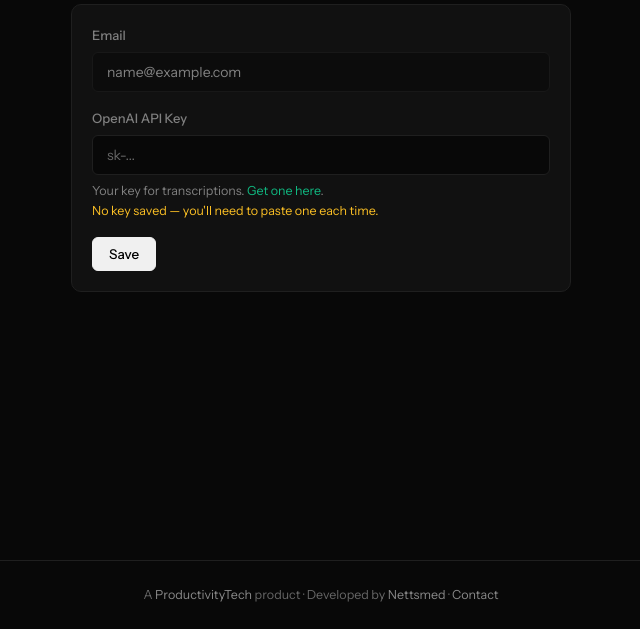
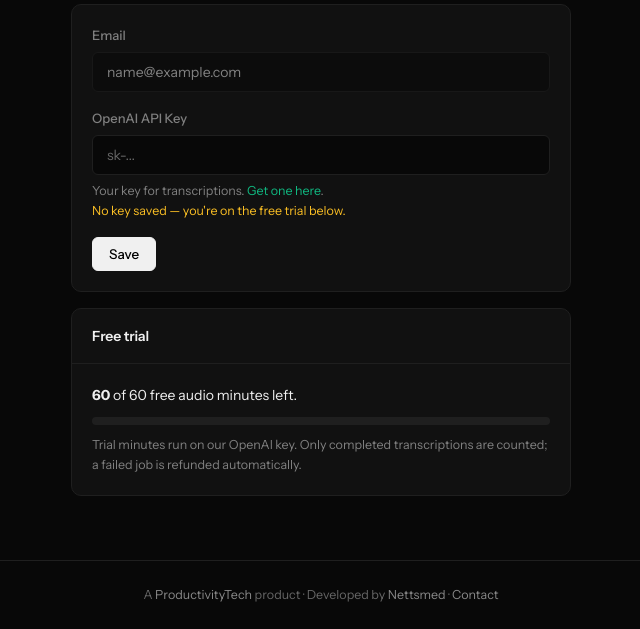
Before and after one commit to Sinfjell/podcast-txt, a Flask app: page /settings in a window 1280 px wide. Shown: the part 171-800 px from the top of the page, without its empty margins (319-959 px from the left). Run offline with Flask 3, Linux system fonts and the light colour scheme; the visitor is signed in with stand-in values (Sample User, id 1); data comes from the database, SQL or seed files in the repository.

Commit message:
feat: meter the trial key with per-user and global caps [podskrift]
Setting OPENAI_API_KEY used to be an open wallet: User.get_openai_key()
handed the global key to every account with no key of its own, uncounted
and uncapped, and _user_has_api_key() reported True for all of them.

Audio seconds are now reserved against a per-account allowance before any
request reaches Whisper, and a global ceiling bounds what the service can
spend no matter how many accounts sign up -- the per-user cap alone bounds
nothing, since signups are free.

- resolve_openai_key() returns (key, source) so callers know whose money
  they are spending. A user's own key always wins and is never metered.
- trial_reserve() is a single conditional UPDATE. Podskrift runs two
  gunicorn workers, so a threading.Lock would guard one process and let
  the other through; both caps are evaluated inside the statement.
- The feed's duration is only an estimate, so trial_reconcile_task()
  corrects it against the real audio after download but BEFORE the first
  chunk is uploaded. An episode that does not fit costs us bandwidth,
  never API spend.
- Failed and stale tasks refund their reservation. The claim is a
  conditional UPDATE on the task, so the worker thread and the stale
  sweeper cannot both hand the same minutes back.
- Settings shows the meter; an exhausted trial reads as "no key", which
  puts the add-your-key prompt in front of the people who hit the wall.
- ops/trial-usage.sh reports what the trial has actually cost.

Trial stays off until OPENAI_API_KEY is set. Defaults: 60 min/account,
600 min total (~$3.60 ceiling), 180 min per episode.

Co-Authored-By: Claude Opus 5 <noreply@anthropic.com>

```diff
--- a/app.py
+++ b/app.py
@@ -33,10 +33,11 @@ from dotenv import load_dotenv
 from openai import OpenAI, APIConnectionError, APITimeoutError
 from pydub import AudioSegment
 
-from sqlalchemy import event as sa_event
+from sqlalchemy import event as sa_event, text
 from sqlalchemy.engine import Engine
 
-from models import db, User, SavedFeed, TranscriptionTask, TASK_COLUMN_MIGRATIONS
+from models import (db, User, SavedFeed, TranscriptionTask,
+                    TASK_COLUMN_MIGRATIONS, USER_COLUMN_MIGRATIONS)
 
 load_dotenv()
 
@@ -138,13 +139,8 @@ SUPPORTED_LANGUAGES = [
 VALID_LANGUAGE_CODES = {code for code, _ in SUPPORTED_LANGUAGES}
 
 
-def get_openai_client(user=None):
-    """Get OpenAI client using user's key or global fallback."""
-    key = None
-    if user and hasattr(user, 'get_openai_key'):
-        key = user.get_openai_key()
-    if not key:
-        key = GLOBAL_OPENAI_KEY
+def build_openai_client(key):
+    """Wrap a raw key in a configured OpenAI client, or None if there is no key."""
     if not key:
         return None
     return OpenAI(
@@ -152,6 +148,192 @@ def get_openai_client(user=None):
         timeout=WHISPER_TIMEOUT_SECONDS,
         max_retries=WHISPER_MAX_RETRIES,
     )
+
+
+def get_openai_client(user=None):
+    """Get an OpenAI client for `user`, falling back to the global trial key.
+
+    Callers that spend money must use resolve_openai_key() instead, so they
+    learn WHICH key they got and can meter the trial one.
+    """
+    return build_openai_client(resolve_openai_key(user)[0])
+
+
+# ---------------------------------------------------------------------------
+# Trial metering
+# ---------------------------------------------------------------------------
+#
+# A user with their own OpenAI key spends their own quota and is never metered.
+# Everyone else transcribes on OUR key, which is real money -- so every second
+# of audio is reserved against a per-account allowance before any request
+# reaches Whisper, and a global ceiling caps what the whole service can spend
+# no matter how many accounts exist.
+
+
+def _env_minutes(name, default):
+    """Read a minutes-valued env var, falling back to `default` on junk."""
+    try:
+        return max(0, int(float(os.getenv(name, default))))
+    except (TypeError, ValueError):
+        return int(default)
+
+
+#: Free audio minutes granted to an account with no key of its own.
+TRIAL_DEFAULT_SECONDS = _env_minutes('TRIAL_MINUTES', 60) * 60
+#: Hard ceiling on trial minutes across ALL accounts. Without this, the per-user
+#: cap bounds nothing -- signups are free, so N accounts cost N x the grant.
+TRIAL_GLOBAL_SECONDS = _env_minutes('TRIAL_GLOBAL_MINUTES', 600) * 60
+#: What to reserve when the feed publishes no itunes:duration. Reconciled
+#: against the real duration after download, before a single Whisper call.
+TRIAL_UNKNOWN_ESTIMATE_SECONDS = _env_minutes('TRIAL_UNKNOWN_ESTIMATE_MINUTES', 30) * 60
+#: Longest single episode the trial will take on, so one four-hour interview
+#: cannot swallow an entire allowance in one go.
+TRIAL_MAX_EPISODE_SECONDS = _env_minutes('TRIAL_MAX_EPISODE_MINUTES', 180) * 60
+#: Kill switch. Set TRIAL_ENABLED=0 to stop handing out our key entirely.
+TRIAL_ENABLED = os.getenv('TRIAL_ENABLED', '1').strip().lower() not in ('0', 'false', 'no', 'off')
+
+
+class TrialExhausted(Exception):
+    """Raised when a job would cost more trial allowance than is left."""
+
+
+def trial_available():
+    """Is there a trial to hand out at all?"""
+    return bool(TRIAL_ENABLED and GLOBAL_OPENAI_KEY and TRIAL_DEFAULT_SECONDS > 0)
+
+
+def trial_status(user):
+    """(limit, used, remaining) trial seconds for `user`."""
+    limit = user.trial_seconds_limit
+    if limit is None:
+        limit = TRIAL_DEFAULT_SECONDS
+    used = user.trial_seconds_used or 0
+    return limit, used, max(0, limit - used)
+
+
+def trial_global_used_seconds():
+    """Trial seconds spent across every account."""
+    return int(db.session.execute(text(
+        'SELECT COALESCE(SUM(trial_seconds_used), 0) FROM users'
+    )).scalar() or 0)
+
+
+def resolve_openai_key(user):
+    """Return (key, source) where source is 'user', 'trial', or None.
+
+    A user's own key always wins -- it costs us nothing and has no cap.
+    """
+    own = getattr(user, 'openai_api_key', None) if user is not None else None
+    if own:
+        return own, 'user'
+    if trial_available():
+        return GLOBAL_OPENAI_KEY, 'trial'
+    return None, None
+
+
+def trial_reserve(user_id, seconds):
+    """Atomically reserve `seconds` of allowance. True only if granted.
+
+    Deliberately one statement. Podskrift runs two gunicorn workers, so a
+    threading.Lock would guard one process and let the other one through;
+    SQLite serialises the write, and both the per-user cap and the global
+    ceiling are evaluated inside it. Two parallel starts therefore cannot
+    both be told there is room that only one of them can have.
+    """
+    seconds = int(math.ceil(seconds))
+    if seconds <= 0:
+        return True
+    result = db.session.execute(text("""
+        UPDATE users
+           SET trial_seconds_used = COALESCE(trial_seconds_used, 0) + :n
+         WHERE id = :uid
+           AND COALESCE(trial_seconds_used, 0) + :n
+               <= COALESCE(trial_seconds_limit, :default_limit)
+           AND (SELECT COALESCE(SUM(trial_seconds_used), 0) FROM users) + :n
+               <= :global_limit
+    """), {'n': seconds, 'uid': user_id,
+           'default_limit': TRIAL_DEFAULT_SECONDS,
+           'global_limit': TRIAL_GLOBAL_SECONDS})
+    db.session.commit()
+    return result.rowcount == 1
+
+
+def trial_release(user_id, seconds):
+    """Hand back reserved seconds that were never spent."""
+    seconds = int(seconds)
+    if seconds <= 0:
+        return
+    db.session.execute(text("""
+        UPDATE users
+           SET trial_seconds_used = MAX(0, COALESCE(trial_seconds_used, 0) - :n)
+         WHERE id = :uid
+    """), {'n': seconds, 'uid': user_id})
+    db.session.commit()
+
+
+def _claim_task_charge(task_id, expected, new):
+    """Move a task's reserved amount from `expected` to `new`. True if we won.
+
+    The worker thread and the stale sweeper can both try to settle the same
+    task; only the one that moves this column may move the user's balance.
+    """
+    result = db.session.execute(text("""
+        UPDATE transcription_tasks
+           SET trial_seconds_charged = :new
+         WHERE id = :tid AND trial_seconds_charged = :expected
+    """), {'tid': task_id, 'new': int(new), 'expected': int(expected)})
+    db.session.commit()
+    return result.rowcount == 1
+
+
+def trial_refund_task(task):
+    """Refund a failed task's reservation. Safe to call repeatedly."""
+    charged = task.trial_seconds_charged
+    if not charged or charged <= 0:
+        return 0
+    user_id = task.user_id
+    if not _claim_task_charge(task.id, charged, 0):
+        return 0
+    trial_release(user_id, charged)
+    return charged
+
+
+def trial_reconcile_task(task_id, actual_seconds):
+    """Match a task's reservation to the audio we actually downloaded.
+
+    Runs after the download but BEFORE the first Whisper call, so an episode
+    that turns out longer than the feed claimed costs us bandwidth, never API
+    spend. Raises TrialExhausted when the real length will not fit.
+    """
+    task = db.session.get(TranscriptionTask, task_id)
+    if not task or task.trial_seconds_charged is None:
+        return  # own-key task: nothing is metered
+    reserved = int(task.trial_seconds_charged)
+    actual = int(math.ceil(max(0.0, actual_seconds or 0.0)))
+    user_id = task.user_id
+
+    if TRIAL_MAX_EPISODE_SECONDS and actual > TRIAL_MAX_EPISODE_SECONDS:
+        raise TrialExhausted(
+            f'This episode runs {actual // 60} minutes, past the '
+            f'{TRIAL_MAX_EPISODE_SECONDS // 60}-minute per-episode limit of the free '
+            'trial. Add your own OpenAI API key in Settings to transcribe it.'
+        )
+
+    if actual > reserved:
+        extra = actual - reserved
+        if not trial_reserve(user_id, extra):
+            raise TrialExhausted(
+                f'This episode runs {actual // 60} minutes and your free trial has '
+                'less than that left. Add your own OpenAI API key in Settings to '
+                'keep transcribing.'
+            )
+        if not _claim_task_charge(task_id, reserved, actual):
+            # Someone else settled the task while we were topping up; give the
+            # top-up straight back rather than leaking it against the user.
+            trial_release(user_id, extra)
+    elif actual < reserved:
+        if _claim_task_charge(task_id, reserved, actual):
+            trial_release(user_id, reserved - actual)
 
 
 # ---------------------------------------------------------------------------
@@ -521,6 +703,10 @@ def transcribe_audio(audio_file, task_id, openai_client, language=None):
         if len(audio_chunks) > 1:
             audio_duration *= len(audio_chunks)
 
+    # Last point at which refusing is still free: everything below this line
+    # bills OpenAI.
+    trial_reconcile_task(task_id, audio_duration)
+
     _update_task(
         task_id,
         status='transcribing',
@@ -946,7 +1132,7 @@ def settings():
         flash(message, 'warning' if caveat else 'success')
         return redirect(url_for('settings'))
 
-    return render_template('settings.html')
+    return render_template('settings.html', trial=_trial_context())
 
 
 # ---------------------------------------------------------------------------
@@ -1017,11 +1203,34 @@ def use_feed(feed_id):
     )
 
 
+def _trial_context():
+    """Trial figures for the templates, or None when there is no trial."""
+    if not (trial_available() and current_user.is_authenticated):
+        return None
+    limit, used, remaining = trial_status(current_user)
+    return {
+        'limit_minutes': limit // 60,
+        'used_minutes': used // 60,
+        'remaining_minutes': remaining // 60,
+        'exhausted': remaining <= 0,
+        'on_own_key': bool(current_user.openai_api_key),
+    }
+
+
 def _user_has_api_key():
-    """Check if current user has an API key available (own key or global fallback)."""
-    if current_user.is_authenticated and current_user.openai_api_key:
+    """Can the current user actually start a transcription right now?
+
+    True on their own key, or on trial allowance they still have left. An
+    exhausted trial counts as no key, which is what puts the "add your key"
+    prompt in front of exactly the people who need to see it.
+    """
+    if not current_user.is_authenticated:
+        return False
+    if current_user.openai_api_key:
         return True
-    return bool(GLOBAL_OPENAI_KEY)
+    if trial_available():
+        return trial_status(current_user)[2] > 0
+    return False
 
 
 # ---------------------------------------------------------------------------
@@ -1036,7 +1245,8 @@ def index():
             user_id=current_user.id
         ).order_by(SavedFeed.created_at.desc()).limit(5).all()
     return render_template('index.html', saved_feeds=saved_feeds,
-                           languages=SUPPORTED_LANGUAGES)
+                           languages=SUPPORTED_LANGUAGES,
+                           trial=_trial_context())
 
 
 @app.route('/parse_rss', methods=['POST'])
@@ -1114,31 +1324,60 @@ def start_transcription():
             'duration_min': episode.get('duration_min'),
         }
 
-    openai_client = get_openai_client(current_user)
-    if not openai_client:
+    api_key, key_source = resolve_openai_key(current_user)
+    if not api_key:
         return jsonify({
             'error': 'No OpenAI API key configured. Add your key in Settings.'
         }), 400
+    openai_client = build_openai_client(api_key)
+
+    # Reserve the allowance BEFORE the job exists, so a refusal leaves nothing
+    # behind. The feed's duration is only an estimate; trial_reconcile_task()
+    # corrects it against the real audio before anything reaches Whisper.
+    trial_charge = None
+    if key_source == 'trial':
+        estimate = int((meta['duration_min'] or 0) * 60) or TRIAL_UNKNOWN_ESTIMATE_SECONDS
+        if TRIAL_MAX_EPISODE_SECONDS and estimate > TRIAL_MAX_EPISODE_SECONDS:
+            return jsonify({'error': (
+                f'This episode runs {estimate // 60} minutes, past the '
+                f'{TRIAL_MAX_EPISODE_SECONDS // 60}-minute per-episode limit of the '
+                'free trial. Add your own OpenAI API key in Settings to transcribe it.'
+            )}), 402
+        if not trial_reserve(current_user.id, estimate):
+            _, _, remaining = trial_status(current_user)
+            return jsonify({'error': (
+                f'Your free trial has {remaining // 60} minutes left, and this '
+                f'episode needs about {estimate // 60}. Add your own OpenAI API key '
+                'in Settings to keep transcribing.'
+            )}), 402
+        trial_charge = estimate
 
     task_id = str(uuid.uuid4())
-    task = TranscriptionTask(
-        id=task_id,
-        user_id=current_user.id,
-        episode_title=meta['title'],
-        rss_url=rss_url,
-        status='downloading',
-        phase='downloading',
-        phase_started_at=datetime.now(timezone.utc),
-        podcast_name=meta.get('podcast_name'),
-        artwork_url=meta.get('artwork'),
-        episode_published=meta.get('published'),
-        # Feed duration is the best ETA source we have, and it is available
-        # before a single byte is downloaded.
-        audio_duration=(meta['duration_min'] * 60) if meta.get('duration_min') else None,
-        language=language or None,
-    )
-    db.session.add(task)
-    db.session.commit()
+    try:
+        task = TranscriptionTask(
+            id=task_id,
+            user_id=current_user.id,
+            episode_title=meta['title'],
+            rss_url=rss_url,
+            status='downloading',
+            phase='downloading',
+            phase_started_at=datetime.now(timezone.utc),
+            podcast_name=meta.get('podcast_name'),
+            artwork_url=meta.get('artwork'),
+            episode_published=meta.get('published'),
+            # Feed duration is the best ETA source we have, and it is available
+            # before a single byte is downloaded.
+            audio_duration=(meta['duration_min'] * 60) if meta.get('duration_min') else None,
+            language=language or None,
+            trial_seconds_charged=trial_charge,
+        )
+        db.session.add(task)
+        db.session.commit()
+    except Exception:
+        db.session.rollback()
+        if trial_charge:
+            trial_release(current_user.id, trial_charge)
+        raise
 
     parsed_url = urlparse(meta['audio_url'])
     audio_filename = f"temp_audio_{task_id}" + (os.path.splitext(parsed_url.path)[1] or '.mp3')
@@ -1153,6 +1392,11 @@ def start_transcription():
                 _update_task(task_id, status='error', phase='error',
                              error_message=describe_openai_error(e)
                              if _is_openai_error(e) else str(e))
+                # A job that never produced a transcript must not consume the
+                # trial allowance it reserved.
+                failed = db.session.get(TranscriptionTask, task_id)
+                if failed:
+                    trial_refund_task(failed)
             finally:
                 if os.path.exists(audio_filename):
                     try:
@@ -1251,6 +1495,7 @@ def _fail_if_stale(task):
         'restarted. Please try again.'
     )
     db.session.commit()
+    trial_refund_task(task)
     return True
 
 
@@ -1477,13 +1722,19 @@ with app.app_context():
     db.create_all()
 
     # Add columns that may be missing on existing databases
-    from sqlalchemy import inspect, text
+    from sqlalchemy import inspect
     inspector = inspect(db.engine)
     existing_cols = {c['name'] for c in inspector.get_columns('transcription_tasks')}
     for column, ddl_type in TASK_COLUMN_MIGRATIONS.items():
         if column not in existing_cols:
             db.session.execute(text(
                 f'ALTER TABLE transcription_tasks ADD COLUMN {column} {ddl_type}'
+            ))
+    existing_user_cols = {c['name'] for c in inspector.get_columns('users')}
+    for column, ddl_type in USER_COLUMN_MIGRATIONS.items():
+        if column not in existing_user_cols:
+            db.session.execute(text(
+                f'ALTER TABLE users ADD COLUMN {column} {ddl_type}'
             ))
     db.session.commit()
 
@@ -1505,6 +1756,8 @@ with app.app_context():
         )
     if orphaned:
         db.session.commit()
+        for task in orphaned:
+            trial_refund_task(task)
 
     # One-time migration: move old transcriptions table to transcription_tasks
     if 'transcriptions' in inspector.get_table_names():
@@ -1543,6 +1796,12 @@ if __name__ == '__main__':
     print("PODCAST TRANSCRIBER WEB APP")
     print("=" * 50)
     print(f"OpenAI API Key (global): {'Yes' if GLOBAL_OPENAI_KEY else 'No'}")
+    if trial_available():
+        print(f"Trial: {TRIAL_DEFAULT_SECONDS // 60} min/account, "
+              f"{TRIAL_GLOBAL_SECONDS // 60} min total ceiling "
+              f"(~${TRIAL_GLOBAL_SECONDS / 60 * WHISPER_COST_PER_MINUTE:.2f} max spend)")
+    else:
+        print("Trial: off (no global key, or TRIAL_ENABLED=0)")
     print(f"Environment: {os.getenv('FLASK_ENV', 'development')}")
     print("=" * 50)
 
--- a/templates/settings.html
+++ b/templates/settings.html
@@ -20,7 +20,10 @@
                         Your key for transcriptions.
                         <a href="https://platform.openai.com/api-keys" target="_blank">Get one here</a>.
                         {% if not current_user.openai_api_key %}
-                        <br><span style="color: var(--warning);">No key saved — you'll need to paste one each time.</span>
+                        <br><span style="color: var(--warning);">
+                            {% if trial %}No key saved — you're on the free trial below.
+                            {% else %}No key saved — add one to start transcribing.{% endif %}
+                        </span>
                         {% endif %}
                     </p>
                 </div>
@@ -28,5 +31,40 @@
             </form>
         </div>
     </div>
+
+    {% if trial %}
+    <div class="card" style="margin-top: 16px;">
+        <div class="card-header">
+            <h5>Free trial</h5>
+        </div>
+        <div class="card-body">
+            {% if trial.on_own_key %}
+            <p style="color: var(--muted); font-size: 14px; line-height: 1.6;">
+                You're transcribing on your own key, so nothing is counted against the trial.
+                {{ trial.remaining_minutes }} of {{ trial.limit_minutes }} trial minutes are still
+                unused if you ever remove your key.
+            </p>
+            {% else %}
+            <p style="font-size: 14px; margin-bottom: 10px;">
+                <strong>{{ trial.remaining_minutes }}</strong> of {{ trial.limit_minutes }} free
+                audio minutes left.
+            </p>
+            <div style="height: 8px; border-radius: 4px; background: var(--border); overflow: hidden;">
+                <div style="height: 100%; border-radius: 4px; background: {% if trial.exhausted %}var(--error){% else %}var(--accent-bright){% endif %};
+                            width: {{ (100 * trial.used_minutes / trial.limit_minutes) if trial.limit_minutes else 0 }}%;"></div>
+            </div>
+            <p class="form-hint" style="margin-top: 10px;">
+                {% if trial.exhausted %}
+                Your trial is used up. Add your own OpenAI API key above to keep transcribing —
+                it bills you directly at OpenAI's rate (about $0.36 per hour of audio).
+                {% else %}
+                Trial minutes run on our OpenAI key. Only completed transcriptions are counted;
+                a failed job is refunded automatically.
+                {% endif %}
+            </p>
+            {% endif %}
+        </div>
+    </div>
+    {% endif %}
 </div>
 {% endblock %}
```
Also changed, not shown: models.py (+26 -3 lines), templates/index.html (+12 -0 lines), test_app.py (+292 -0 lines), 1 other file.
